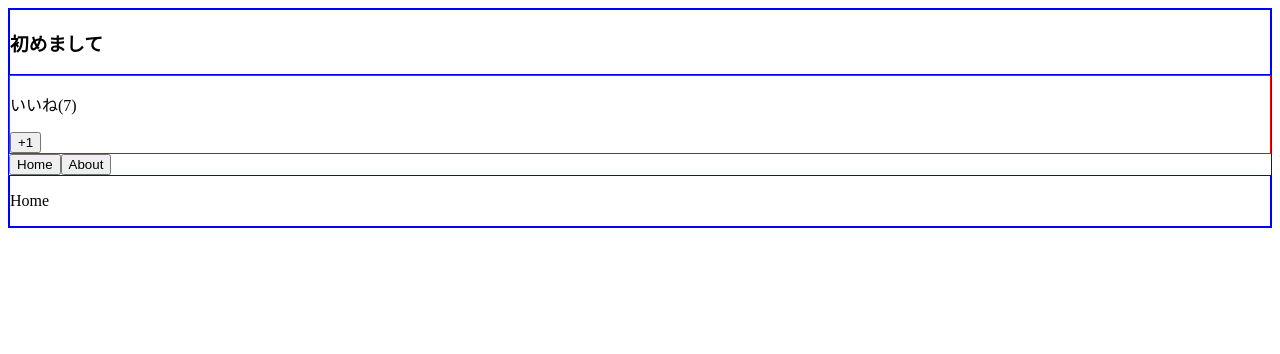
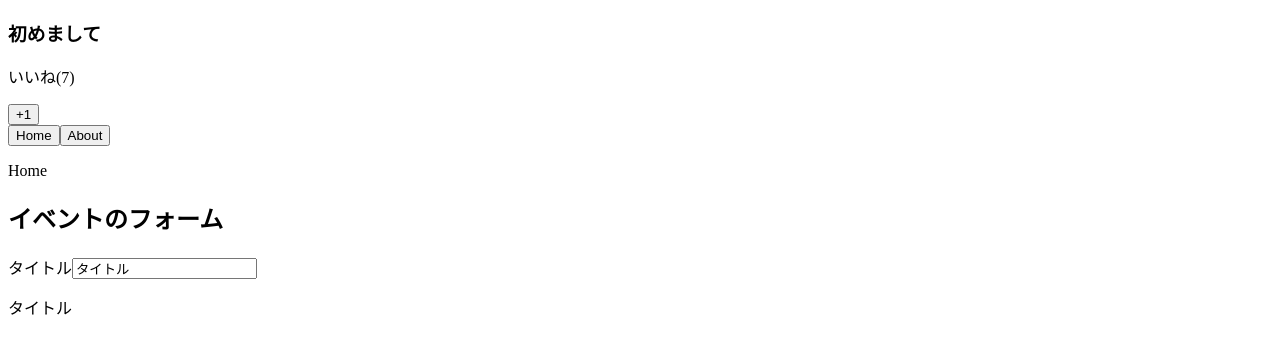
Before and after one commit to YukiIshizaki0525/udemy_vuejs2021, a Vue app: page / in a window 1280 px wide. Shown: the top 354 px of the page. Built offline with nearby package versions, Linux system fonts and the light colour scheme.

Commit message:
9-119完了

```diff
--- a/src/App.vue
+++ b/src/App.vue
@@ -10,6 +10,12 @@
     <keep-alive>
       <component :is="currentComponent"></component>
     </keep-alive>
+    <div>
+      <h2>イベントのフォーム</h2>
+      <label for="title">タイトル</label>
+      <input id="title" type="text" v-model="eventData.title">
+      <p>{{ eventData.title }}</p>
+    </div>
   </div>
 </template>
 
@@ -22,7 +28,10 @@
   data(){
     return {
       number: 14,
-      currentComponent: "Home"
+      currentComponent: "Home",
+      eventData: {
+        title: "タイトル"
+      }
     }
   },
   components:{
@@ -37,9 +46,3 @@
   }
 }
 </script>
-
-<style scoped>
-div {
-  border: 1px solid blue;
-}
-</style>
--- a/src/components/About.vue
+++ b/src/components/About.vue
@@ -1,17 +1,3 @@
 <template>
   <p>About</p>
 </template>
-
-<script>
-export default{
-  destroyed() {
-    console.log("destroyed");
-  },
-  deactivated() {
-    console.log("deactivated");
-  },
-  activated() {
-    console.log("activated");
-  }
-}
-</script>
--- a/src/components/LikeNumber.vue
+++ b/src/components/LikeNumber.vue
@@ -22,9 +22,3 @@
   }
 }
 </script>
-
-<style scoped>
-div {
-  border: 1px solid red;
-}
-</style>
```
